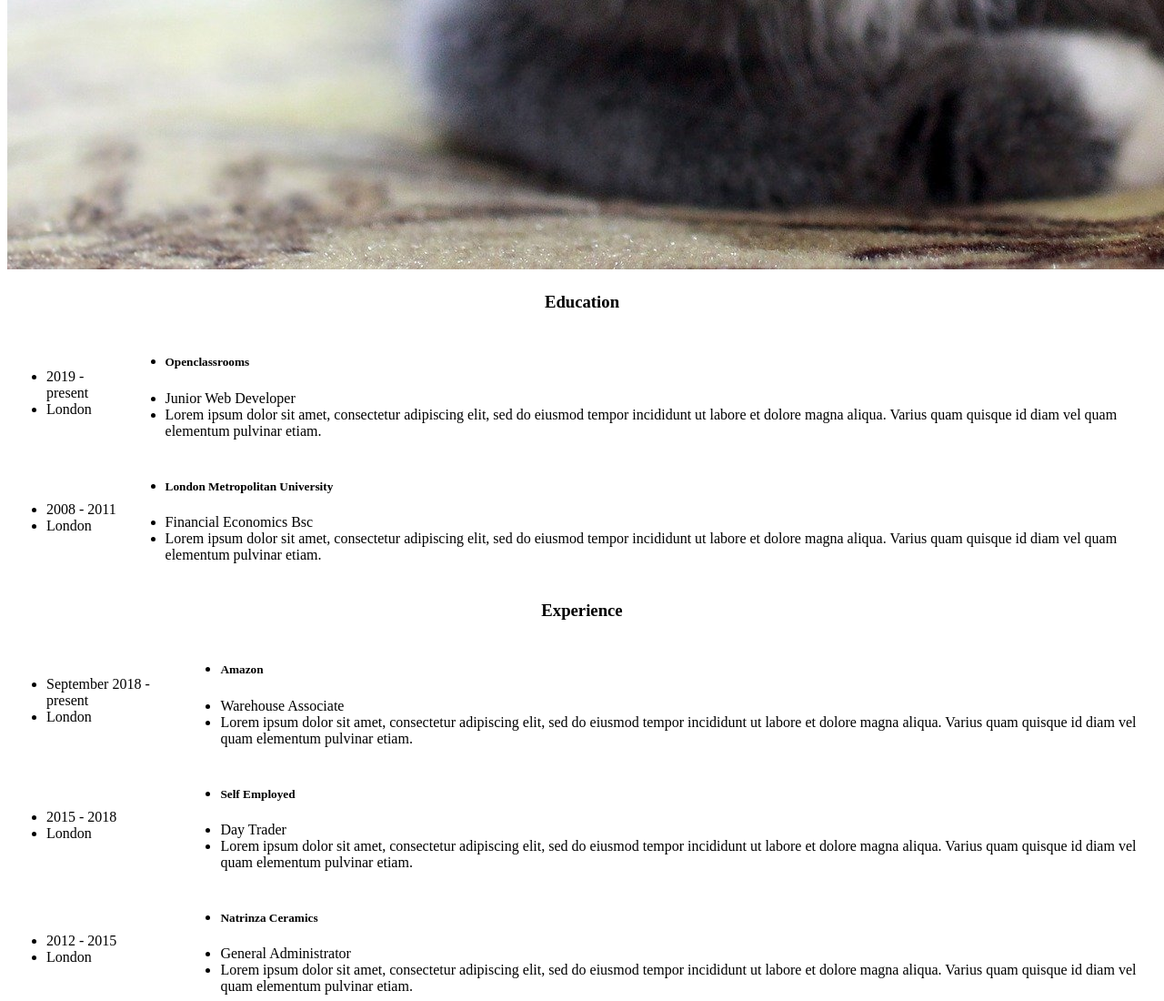
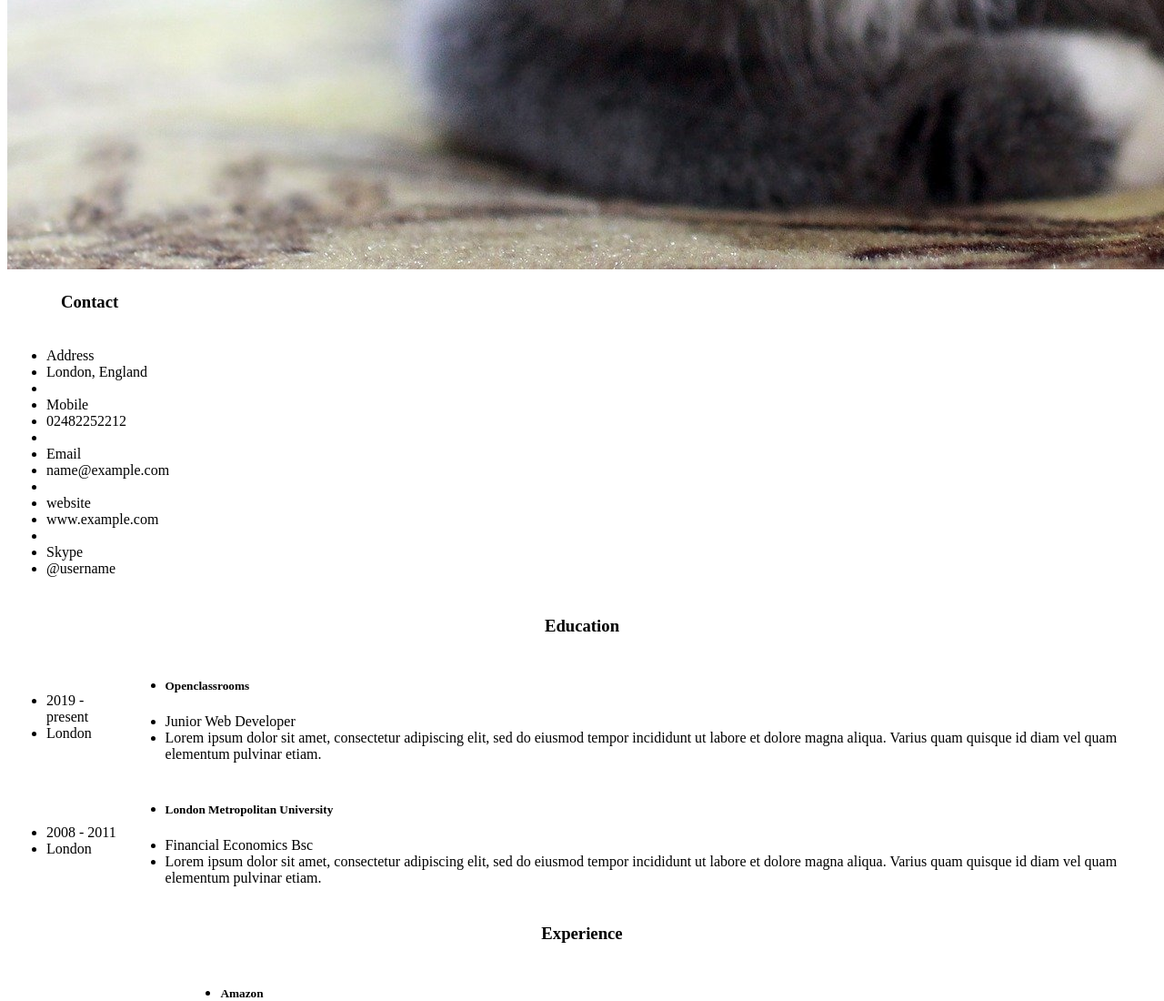
Before and after one commit to humza3/resume, a plain HTML site: page main.html in a window 1280 px wide. Shown: the part 1410-2510 px from the top of the page at 91% size. Drawn offline with Linux system fonts and the light colour scheme.

Commit message:
adding contact section

```diff
--- a/main.html
+++ b/main.html
@@ -11,9 +11,38 @@
 			<h2>Junior Web Developer</h2>
 			</nav>
 		<header>
-			<aside>
-				<img src="src/cat.jpg"  alt="cat picture" title="picture of cat">
-			</aside>
+		<aside>
+			<img src="src/cat.jpg"  alt="cat picture" title="picture of cat">
+			<table>
+				<thead>
+					<th>
+						<h3>Contact</h3>
+					</th>
+				</thead>
+				<tbody>
+					<tr>
+						<td>
+							<ul>
+								<li>Address</li>
+								<li>London, England</li>
+								<li></li>
+								<li>Mobile</li>
+								<li>02482252212</li>
+								<li></li>
+								<li>Email</li>
+								<li>name@example.com</li>
+								<li></li>
+								<li>website</li>
+								<li>www.example.com</li>
+								<li></li>
+								<li>Skype</li>
+								<li>@username</li>
+							</ul>
+						<td>
+					<tr>
+				</tbody>
+			</table>
+		</aside>
 		<main>
 			<section>
 				<article>
```
